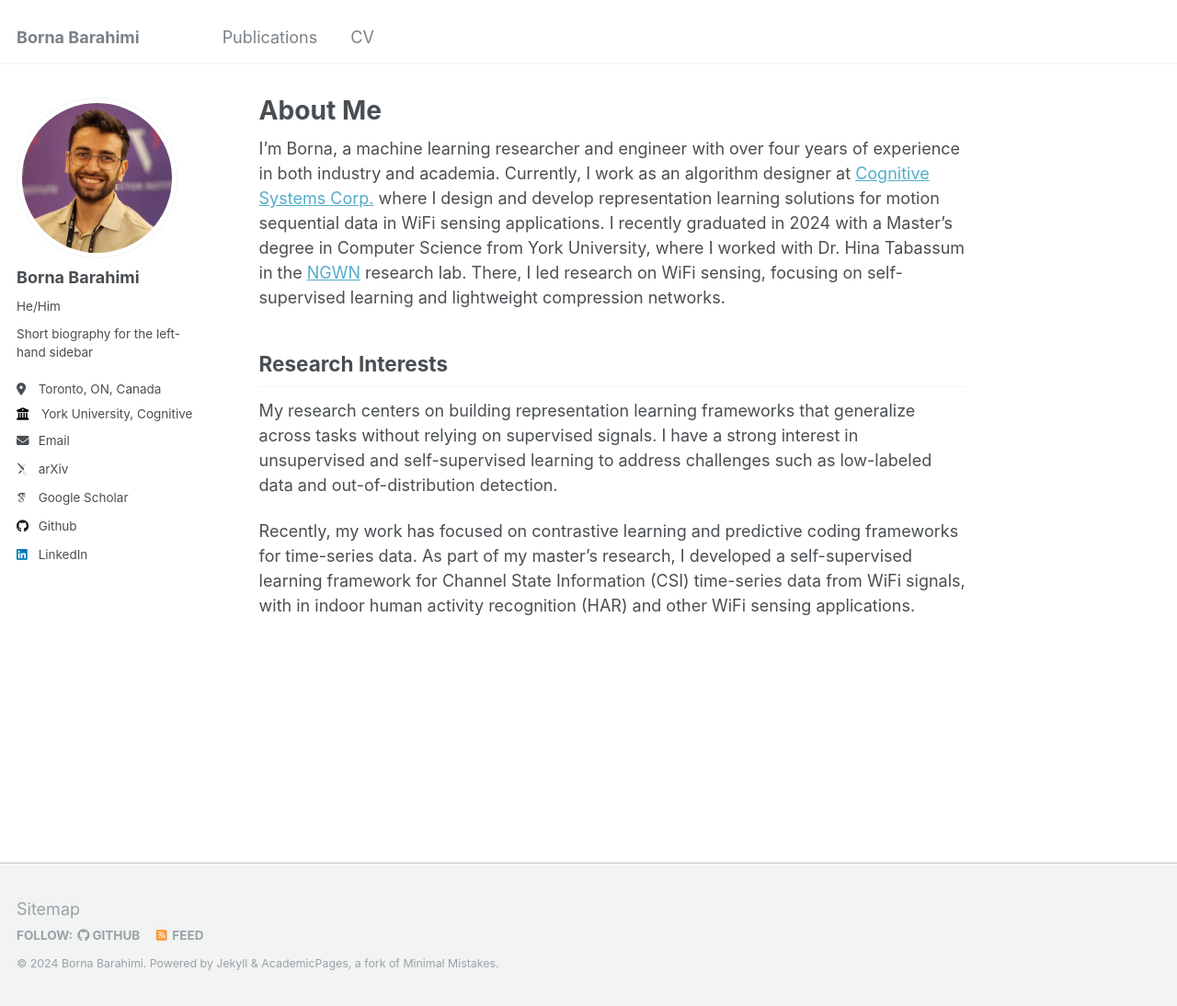
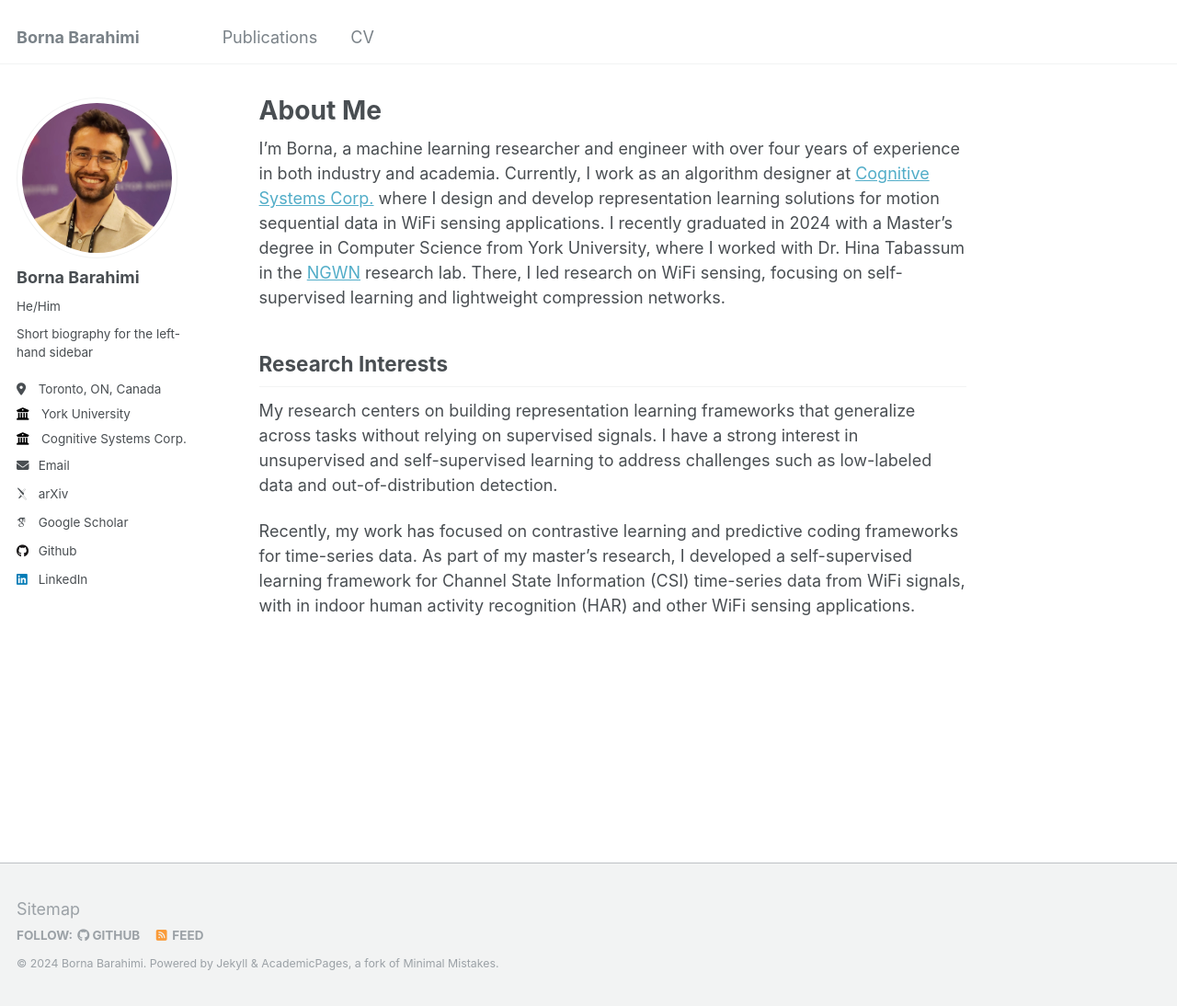
Before and after one commit to bornabr/bornabr.github.io, a Jekyll site: the page built from _pages/about.md, in a window 1280 px wide and 1094 px high. Shown: the whole window at 92% size. Built offline with Jekyll 4.4.1, drawn with Linux system fonts in a browser that asks for light colours; some web fonts are replaced; a file with an impossible date is left out.

Commit message:
Refactor author profile to include second employer

```diff
--- a/_config.yml
+++ b/_config.yml
@@ -26,7 +26,8 @@
   pronouns         : "He/Him"
   bio              : "Short biography for the left-hand sidebar"
   location         : "Toronto, ON, Canada"
-  employer         : "York University, Cognitive Systems Corp."
+  employer         : "York University"
+  second_employer  : "Cognitive Systems Corp."
   uri              : # URL
   email            : "bornab@yorku.ca"
 
--- a/_includes/author-profile.html
+++ b/_includes/author-profile.html
@@ -29,6 +29,9 @@
       {% endif %}
       {% if author.employer %}
         <li class="author__desktop"><i class="fa fa-solid fa-building-columns icon-pad-right" aria-hidden="true"></i>{{ author.employer }}</li>
+      {% endif %}
+      {% if author.second_employer %}
+        <li class="author__desktop"><i class="fa fa-solid fa-building-columns icon-pad-right" aria-hidden="true"></i>{{ author.second_employer }}</li>
       {% endif %}
       {% if author.uri %}
         <li><a href="{{ author.uri }}"><i class="fas fa-fw fa-link icon-pad-right" aria-hidden="true"></i>{{ site.data.ui-text[site.locale].website_label | default: "Website" }}</a></li>
```
